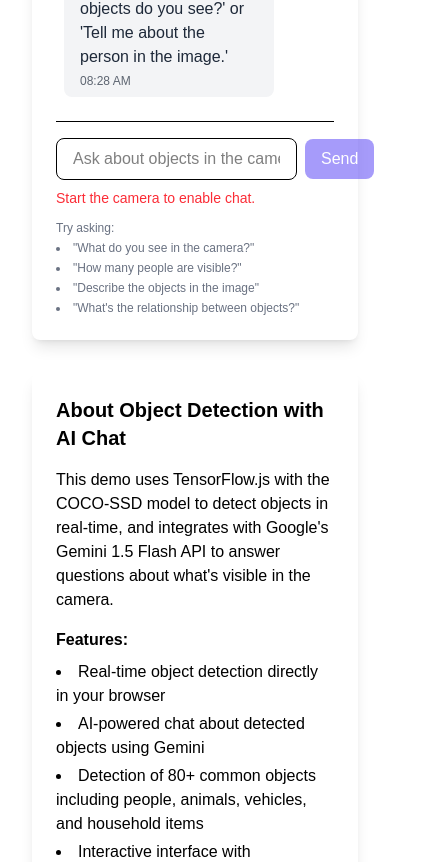
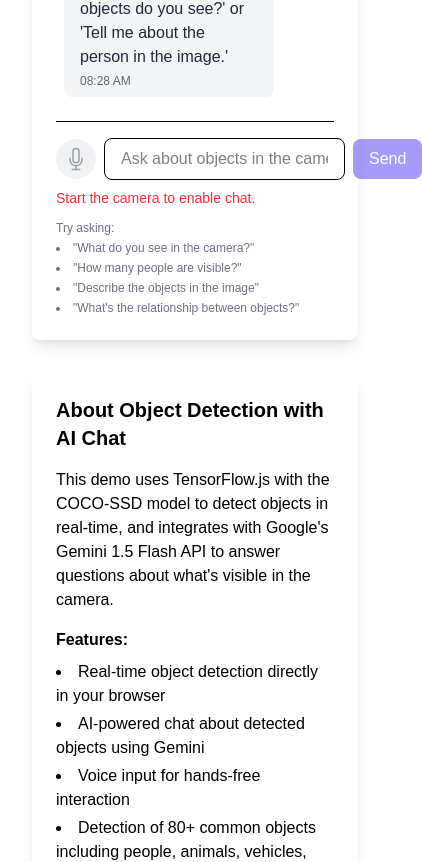
Before and after one commit to regmisatyam/llm-agent, a Next.js app: page /object-detection in a window 390 px wide. Shown: the part 951-1813 px from the top of the page, 422 px wide, since content can reach past the window. Built offline with nearby package versions, Linux system fonts and the light colour scheme; no server answers.

Commit message:
Microphone to speakup

```diff
--- a/app/object-detection/page.tsx
+++ b/app/object-detection/page.tsx
@@ -3,6 +3,7 @@
 import { useState, useRef, useEffect } from 'react';
 import Link from 'next/link';
 import { initObjectDetection, detectObjects, drawDetections, DetectedObject } from '../utils/object-detection';
+import { VoiceRecognition } from '../utils/voice-recognition';
 
 export default function ObjectDetectionPage() {
   const [isInitializing, setIsInitializing] = useState(true);
@@ -13,6 +14,7 @@ export default function ObjectDetectionPage() {
   const [showInfo, setShowInfo] = useState(true);
   const [chatMessage, setChatMessage] = useState('');
   const [isProcessingChat, setIsProcessingChat] = useState(false);
+  const [isListening, setIsListening] = useState(false);
   const [chatHistory, setChatHistory] = useState<{text: string, sender: 'user' | 'ai', timestamp: Date}[]>([
     {
       text: "Hello! I can tell you about objects I detect in the camera. Try asking me something like 'What objects do you see?' or 'Tell me about the person in the image.'",
@@ -29,8 +31,9 @@ export default function ObjectDetectionPage() {
   const frameCountRef = useRef(0);
   const lastTimeRef = useRef(Date.now());
   const chatContainerRef = useRef<HTMLDivElement>(null);
+  const voiceRecognitionRef = useRef<VoiceRecognition | null>(null);
 
-  // Initialize object detection model
+  // Initialize object detection model and voice recognition
   useEffect(() => {
     const initialize = async () => {
       setIsInitializing(true);
@@ -38,6 +41,11 @@ export default function ObjectDetectionPage() {
         const isInitialized = await initObjectDetection();
         if (!isInitialized) {
           setErrorMessage('Failed to initialize object detection model');
+        }
+
+        // Initialize voice recognition
+        if (typeof window !== 'undefined') {
+          voiceRecognitionRef.current = new VoiceRecognition();
         }
       } catch (error) {
         console.error('Error initializing object detection:', error);
@@ -51,6 +59,7 @@ export default function ObjectDetectionPage() {
 
     return () => {
       stopCamera();
+      stopVoiceRecognition();
 
       if (statsIntervalRef.current) {
         clearInterval(statsIntervalRef.current);
@@ -184,6 +193,50 @@ export default function ObjectDetectionPage() {
     setShowInfo(prev => !prev);
   };
 
+  // Toggle voice recognition
+  const toggleVoiceRecognition = () => {
+    if (isProcessingChat || !isCameraActive || detections.length === 0) return;
+
+    if (isListening) {
+      stopVoiceRecognition();
+    } else {
+      startVoiceRecognition();
+    }
+  };
+
+  // Start voice recognition
+  const startVoiceRecognition = () => {
+    if (!voiceRecognitionRef.current || isListening) return;
+
+    if (voiceRecognitionRef.current.start(
+      // onResult callback
+      (transcript) => {
+        setChatMessage(transcript);
+      },
+      // onEnd callback
+      () => {
+        setIsListening(false);
+      }
+    )) {
+      setIsListening(true);
+    }
+  };
+
+  // Stop voice recognition
+  const stopVoiceRecognition = () => {
+    if (!voiceRecognitionRef.current || !isListening) return;
+
+    voiceRecognitionRef.current.stop();
+    setIsListening(false);
+
+    // If there's text in the input, send the message after a short delay
+    if (chatMessage.trim()) {
+      setTimeout(() => {
+        sendChatMessage();
+      }, 500);
+    }
+  };
+
   // Capture the current frame from video as a data URL
   const captureFrame = (): string | null => {
     if (!videoRef.current || !canvasRef.current) return null;
@@ -211,6 +264,11 @@ export default function ObjectDetectionPage() {
   // Send a message to Gemini API about the detected objects
   const sendChatMessage = async () => {
     if (!chatMessage.trim() || isProcessingChat || detections.length === 0) return;
+
+    // Stop voice recognition if it's active
+    if (isListening) {
+      stopVoiceRecognition();
+    }
 
     // Add user message to chat history
     const userMessage = {
@@ -262,7 +320,7 @@ Current camera view contains the following objects: ${uniqueObjects.join(', ')}.
 Detailed object information:
 ${objectsContext}
 
-The user asked: "${chatMessage}"
+The user asked: "${userMessage.text}"
 
 Please respond to the user's question about what's visible in the camera. Be helpful, concise, and informative. If you're unsure about something not clearly detected, you can mention that uncertainty.
       `.trim();
@@ -467,15 +525,41 @@ Please respond to the user's question about what's visible in the camera. Be hel
           {/* Chat input */}
           <div className="border-t pt-4 mt-auto">
             <div className="flex items-center">
+              {/* Voice input button */}
+              <button
+                onClick={toggleVoiceRecognition}
+                disabled={isProcessingChat || !isCameraActive || detections.length === 0}
+                className={`p-2 rounded-full mr-2 ${
+                  isListening ? 'bg-red-500 text-white' : 'bg-gray-200 text-gray-700 hover:bg-gray-300'
+                } disabled:opacity-50 disabled:cursor-not-allowed`}
+                title={isListening ? "Stop listening" : "Ask with voice"}
+              >
+                <svg
+                  xmlns="http://www.w3.org/2000/svg"
+                  fill="none"
+                  viewBox="0 0 24 24"
+                  strokeWidth={1.5}
+                  stroke="currentColor"
+                  className="w-6 h-6"
+                >
+                  <path
+                    strokeLinecap="round"
+                    strokeLinejoin="round"
+                    d="M12 18.75a6 6 0 006-6v-1.5m-6 7.5a6 6 0 01-6-6v-1.5m6 7.5v3.75m-3.75 0h7.5M12 15.75a3 3 0 01-3-3V4.5a3 3 0 116 0v8.25a3 3 0 01-3 3z"
+                  />
+                </svg>
+              </button>
+
               <input
                 type="text"
                 value={chatMessage}
                 onChange={(e) => setChatMessage(e.target.value)}
                 onKeyDown={(e) => e.key === 'Enter' && sendChatMessage()}
-                placeholder="Ask about objects in the camera..."
+                placeholder={isListening ? "Listening..." : "Ask about objects in the camera..."}
                 className="flex-1 border rounded-lg px-4 py-2 focus:outline-none focus:ring-2 focus:ring-indigo-500"
-                disabled={isProcessingChat || !isCameraActive || detections.length === 0}
+                disabled={isProcessingChat || !isCameraActive || detections.length === 0 || isListening}
               />
+
               <button
                 onClick={sendChatMessage}
                 disabled={!chatMessage.trim() || isProcessingChat || !isCameraActive || detections.length === 0}
@@ -510,6 +594,16 @@ Please respond to the user's question about what's visible in the camera. Be hel
                 )}
               </button>
             </div>
+
+            {/* Voice indicator */}
+            {isListening && (
+              <div className="mt-2 text-center">
+                <span className="inline-flex items-center px-2.5 py-0.5 rounded-full text-xs font-medium bg-red-100 text-red-800">
+                  <span className="animate-pulse bg-red-400 rounded-full h-2 w-2 mr-2"></span>
+                  Listening... Click the microphone again to stop and send
+                </span>
+              </div>
+            )}
 
             {!isCameraActive && (
               <p className="mt-2 text-sm text-red-500">
@@ -547,6 +641,7 @@ Please respond to the user's question about what's visible in the camera. Be hel
         <ul className="list-disc list-inside space-y-1">
           <li>Real-time object detection directly in your browser</li>
           <li>AI-powered chat about detected objects using Gemini</li>
+          <li>Voice input for hands-free interaction</li>
           <li>Detection of 80+ common objects including people, animals, vehicles, and household items</li>
           <li>Interactive interface with performance metrics</li>
         </ul>
```
